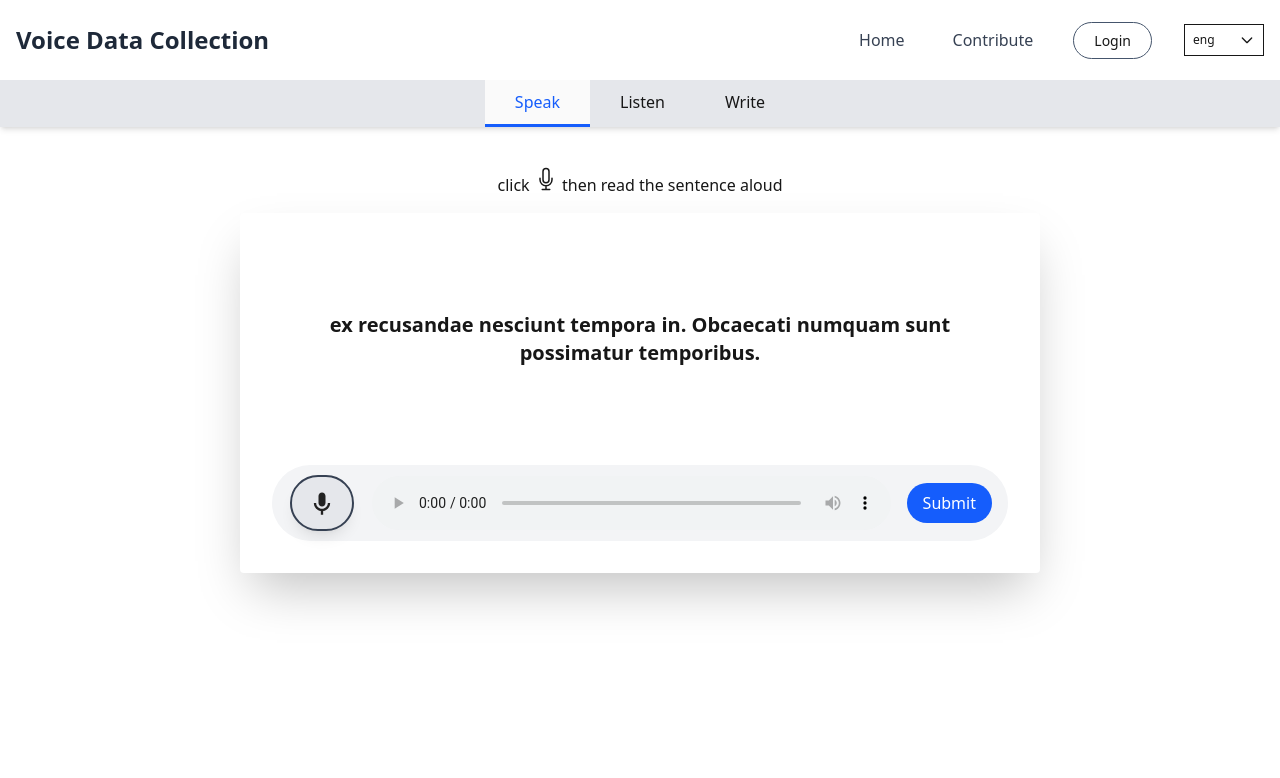
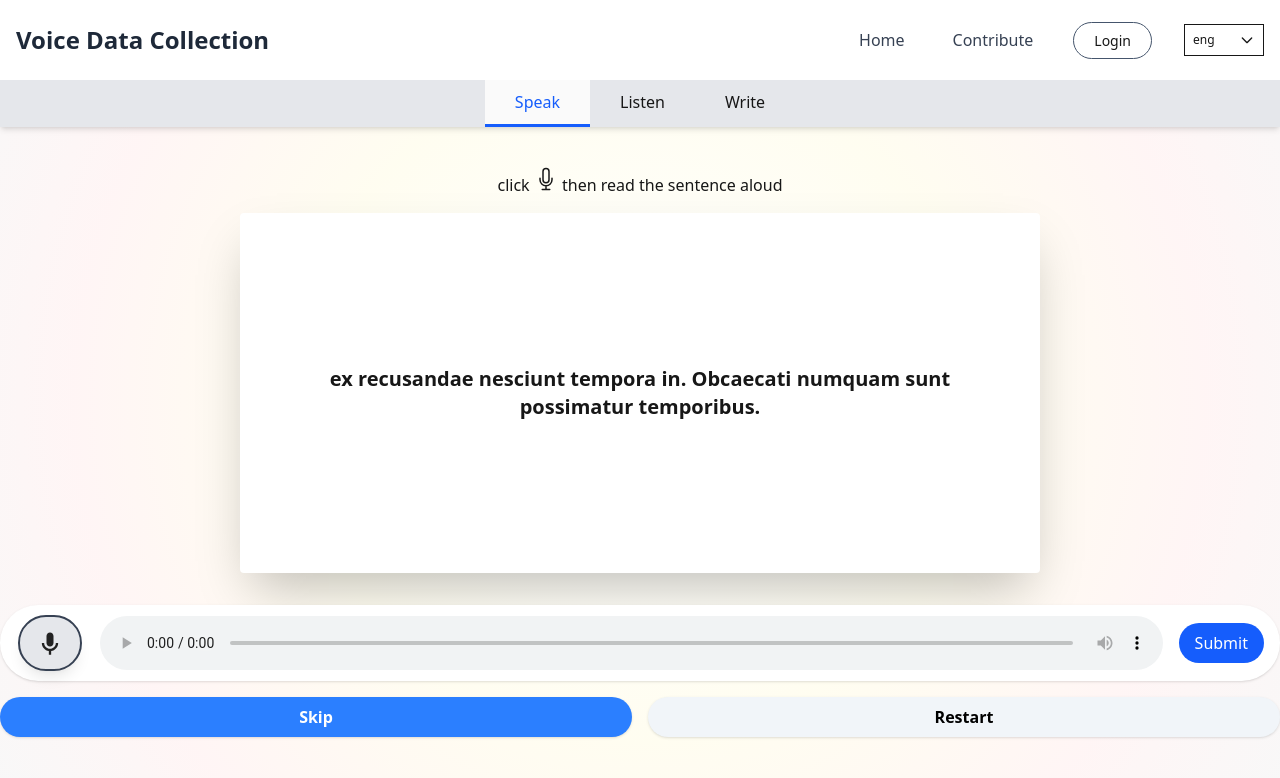
Before and after one commit to ai4lril/ai4lril, a Next.js app: page /speak in a window 1280 px wide. Shown: the top 778 px of the page. Built offline with nearby package versions, Linux system fonts and the light colour scheme.

Commit message:
ui changes + stagewise extension

```diff
--- a/app/globals.css
+++ b/app/globals.css
@@ -19,7 +19,7 @@
 }
 
 body {
-    background: white;
+    background: var(--background);
     color: var(--foreground);
     font-family: var(--font-sans), Arial, Helvetica, sans-serif;
     height: 100vh;
--- a/app/layout.tsx
+++ b/app/layout.tsx
@@ -1,9 +1,12 @@
 import type { Metadata } from "next";
 import Navbar from "@/components/Navbar";
-
+import { StagewiseToolbar } from '@stagewise/toolbar-next';
 
 import "./globals.css";
 
+const stagewiseConfig = {
+    plugins: []
+};
 
 export const metadata: Metadata = {
     title: "voice-data-collection",
@@ -22,6 +25,9 @@ export default function RootLayout({
                 <main className="container  mx-auto">
                     {children}
                 </main>
+                {process.env.NODE_ENV === 'development' && (
+                    <StagewiseToolbar config={stagewiseConfig} />
+                )}
             </body>
         </html>
     );
--- a/app/speak/page.tsx
+++ b/app/speak/page.tsx
@@ -1,14 +1,24 @@
 "use client";
 
 import DialogBox from "@/components/DialogBox"
+import RecordBtn from "@/components/RecordBtn";
 
 export default function Speak() {
 
+    const handleAudioRecorded = (audioBlob: Blob) => {
+        // Example: Save to server or IndexedDB
+        // For now, just log and save to local file
+        const url = URL.createObjectURL(audioBlob);
+        const a = document.createElement('a');
+        a.href = url;
+        a.download = 'recording.wav';
+        a.click();
+        URL.revokeObjectURL(url);
+        // You can replace the above with your own upload/save logic
+    };
 
     return (
         <div className="mt-10 flex flex-col items-center justify-center">
-
-
             <p>click <span className="inline-flex">
                 <svg xmlns="http://www.w3.org/2000/svg" fill="none" viewBox="0 0 24 24" strokeWidth={1.5} stroke="currentColor" className="size-6">
                     <path strokeLinecap="round" strokeLinejoin="round" d="M12 18.75a6 6 0 0 0 6-6v-1.5m-6 7.5a6 6 0 0 1-6-6v-1.5m6 7.5v3.75m-3.75 0h7.5M12 15.75a3 3 0 0 1-3-3V4.5a3 3 0 1 1 6 0v8.25a3 3 0 0 1-3 3Z" />
@@ -17,8 +27,16 @@ export default function Speak() {
 
             <DialogBox />
 
+            <RecordBtn onAudioRecorded={handleAudioRecorded} />
 
-
+            <div className="flex flex-col sm:flex-row gap-4 w-full mt-4">
+                <button className="bg-blue-500 text-white font-semibold py-2 w-full rounded-full transition-colors duration-200 shadow hover:bg-blue-600">
+                    Skip
+                </button>
+                <button className="bg-slate-100 text-black font-semibold py-2 w-full rounded-full transition-colors duration-200 shadow hover:bg-slate-200">
+                    Restart
+                </button>
+            </div>
         </div>
     )
 }
--- a/components/DialogBox.tsx
+++ b/components/DialogBox.tsx
@@ -2,17 +2,6 @@ import RecordBtn from "./RecordBtn";
 
 export default function DialogBox() {
 
-    const handleAudioRecorded = (audioBlob: Blob) => {
-        // Example: Save to server or IndexedDB
-        // For now, just log and save to local file
-        const url = URL.createObjectURL(audioBlob);
-        const a = document.createElement('a');
-        a.href = url;
-        a.download = 'recording.webm';
-        a.click();
-        URL.revokeObjectURL(url);
-        // You can replace the above with your own upload/save logic
-    };
 
     return (
         <div className="w-full max-w-[800px] mx-auto max-h-90 min-h-90 sm:px-8 p-8 xs:px-4 m-4 h-[420px] flex flex-col gap-4 items-center justify-between bg-white rounded-sm shadow-2xl">
@@ -28,7 +17,9 @@ export default function DialogBox() {
                     ex recusandae nesciunt tempora in. Obcaecati numquam sunt possimatur temporibus.
                 </p>
             </div>
-            <RecordBtn onAudioRecorded={handleAudioRecorded} />
+
+
+
         </div>
     );
 }
--- a/components/RecordBtn.tsx
+++ b/components/RecordBtn.tsx
@@ -78,7 +78,7 @@ export default function RecordBtn({ onAudioRecorded }: RecordBtnProps) {
         };
 
         mediaRecorder.onstop = () => {
-            const blob = new Blob(audioChunksRef.current, { type: 'audio/webm' });
+            const blob = new Blob(audioChunksRef.current, { type: 'audio/wav' });
             setAudioBlob(blob);
             setAudioURL(URL.createObjectURL(blob));
         };
@@ -140,7 +140,7 @@ export default function RecordBtn({ onAudioRecorded }: RecordBtnProps) {
 
             // Simulate successful upload (no actual fetch)
             // const formData = new FormData();
-            // formData.append('audio', audioBlob, 'recording.webm');
+            // formData.append('audio', audioBlob, 'recording.wav');
             // const response = await fetch('/api/upload-audio', {
             //     method: 'POST',
             //     body: formData,
@@ -173,7 +173,7 @@ export default function RecordBtn({ onAudioRecorded }: RecordBtnProps) {
             />
 
             {/* Inline music player and mic button */}
-            <div className="w-full flex flex-row items-center justify-center gap-4 bg-gray-100 rounded-full px-4 py-2 mt-4">
+            <div className="w-full flex flex-row items-center justify-center gap-4 bg-white shadow rounded-full px-4 py-2 mt-4">
                 <button
                     onClick={isRecording ? stopRecording : startRecording}
                     className={`z-10 m-1 px-4 py-3 outline-2 rounded-full flex items-center justify-center shadow-lg transition-colors duration-300
@@ -193,7 +193,7 @@ export default function RecordBtn({ onAudioRecorded }: RecordBtnProps) {
                         </svg>
                     )}
                 </button>
-                <audio controls src={audioURL || undefined} className="w-full" />
+                <audio controls src={audioURL || undefined} className="w-full bg-transparent" />
                 <button
                     onClick={handleSubmit}
                     className={`px-4 py-2 rounded-full text-white flex items-center justify-center
--- a/package.json
+++ b/package.json
@@ -15,6 +15,7 @@
     },
     "devDependencies": {
         "@eslint/eslintrc": "^3",
+        "@stagewise/toolbar-next": "^0.1.2",
         "@tailwindcss/postcss": "^4",
         "@types/node": "^20",
         "@types/react": "^19",
```
Also changed, not shown: components/ProgressBar.tsx (added), 1 other file (tests, documents, lock files or other folders).
